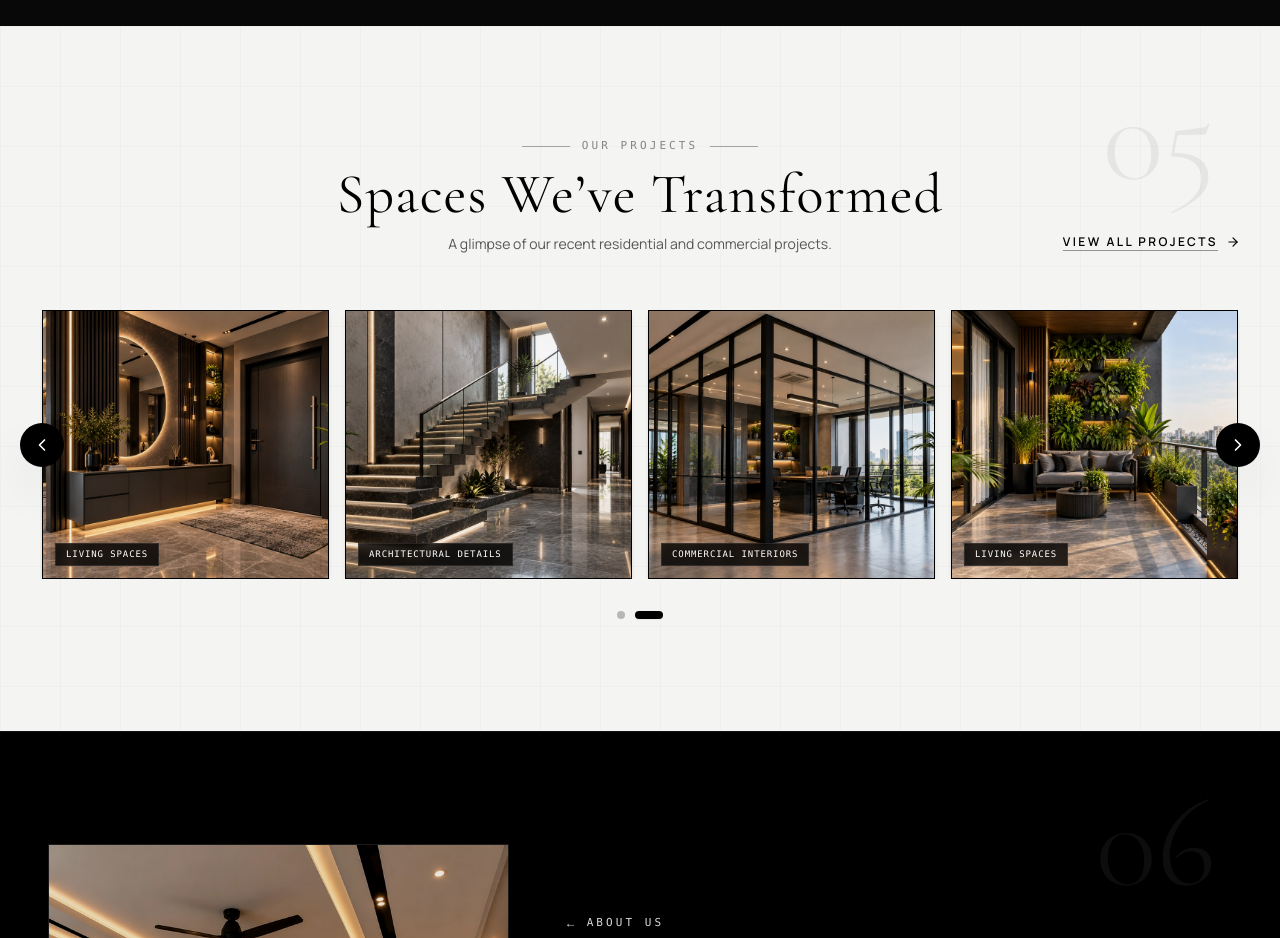
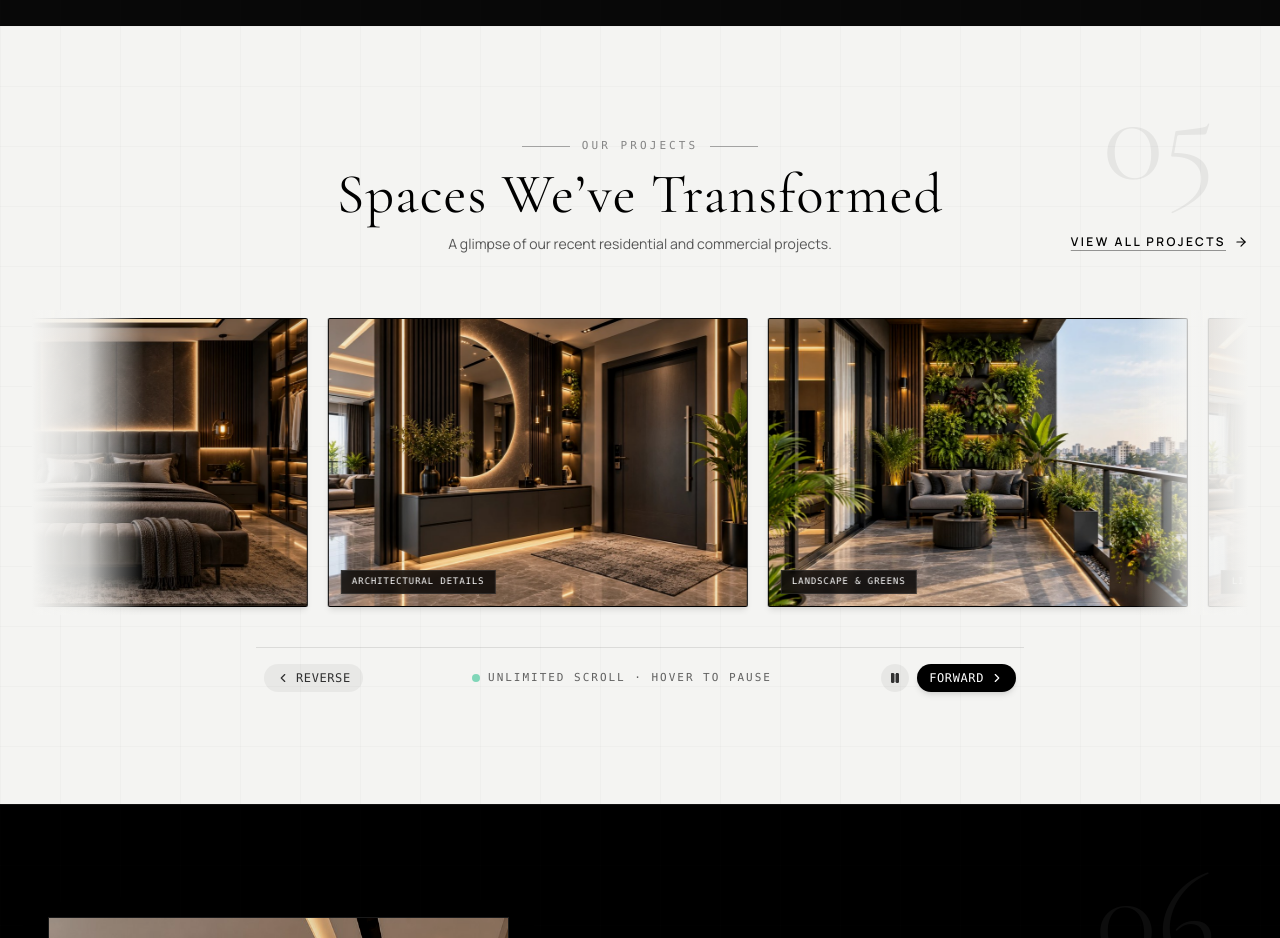
Before and after one commit to tillu370/SD-CLASSIC-INTERIORS, a React (Vite) app: page / in a window 1280 px wide. Shown: the part 5500-6438 px from the top of the page. Built offline with nearby package versions, Linux system fonts and the light colour scheme.

Commit message:
Implement unlimited infinite marquee scroll in PortfolioGallery

```diff
--- a/src/components/PortfolioGallery.tsx
+++ b/src/components/PortfolioGallery.tsx
@@ -1,5 +1,5 @@
-import React, { useState, useEffect, useRef } from 'react';
-import { ChevronLeft, ChevronRight, X, ArrowRight, Eye } from 'lucide-react';
+import React, { useState } from 'react';
+import { ChevronLeft, ChevronRight, X, ArrowRight, Eye, Play, Pause } from 'lucide-react';
 import { BRAND_INFO } from '../data/websiteData';
 
 interface CarouselSlide {
@@ -66,100 +66,30 @@ const CAROUSEL_PROJECTS: CarouselSlide[] = [
     category: "Living Spaces",
     image: "/images/projects/project_armchair_shadows.jpg",
     description: "High-contrast architectural shadows highlighting textural boucle upholstery."
+  },
+  {
+    id: "proj-turnkey-living",
+    title: "Turnkey Open Architectural Living & Dining Pavilion",
+    category: "Turnkey Interiors",
+    image: "/images/projects/living_dining_turnkey.jpg",
+    description: "Seamless open plan living and dining layout with warm timber ceiling accents and bespoke lighting."
+  },
+  {
+    id: "proj-ambient-suite",
+    title: "Acoustic Master Suite with Ambient Linear Illumination",
+    category: "Bedrooms",
+    image: "/images/projects/bedroom_ambient_lighting.jpg",
+    description: "Dark luxury bedroom suite with architectural fluted panels and subtle cove lighting."
   }
 ];
 
 export const PortfolioGallery: React.FC = () => {
-  const [slideIndex, setSlideIndex] = useState(0);
-  const [withTransition, setWithTransition] = useState(true);
+  const [isReversed, setIsReversed] = useState(false);
   const [isPaused, setIsPaused] = useState(false);
   const [lightboxProject, setLightboxProject] = useState<CarouselSlide | null>(null);
-  const touchStartXRef = useRef<number | null>(null);
 
-  // 4 projects per page slide
-  const itemsPerPage = 4;
-
-  // Group projects into slide pages
-  const pages: CarouselSlide[][] = [];
-  for (let i = 0; i < CAROUSEL_PROJECTS.length; i += itemsPerPage) {
-    pages.push(CAROUSEL_PROJECTS.slice(i, i + itemsPerPage));
-  }
-
-  // Extended pages for seamless continuous forward loop
-  const extendedPages = pages.length > 1 ? [...pages, pages[0]] : pages;
-
-  const handleNext = () => {
-    setWithTransition(true);
-    setSlideIndex((prev) => {
-      if (prev >= extendedPages.length - 1) {
-        return 1;
-      }
-      return prev + 1;
-    });
-  };
-
-  const handlePrev = () => {
-    setWithTransition(true);
-    setSlideIndex((prev) => {
-      if (prev <= 0) {
-        return pages.length - 1;
-      }
-      return prev - 1;
-    });
-  };
-
-  // When transition ends at the duplicate clone, seamlessly reset to index 0 without transition
-  const handleTransitionEnd = () => {
-    if (slideIndex >= pages.length) {
-      setWithTransition(false);
-      setSlideIndex(0);
-    }
-  };
-
-  // Re-enable smooth transition immediately after silent reset
-  useEffect(() => {
-    if (!withTransition) {
-      const raf = requestAnimationFrame(() => {
-        requestAnimationFrame(() => {
-          setWithTransition(true);
-        });
-      });
-      return () => cancelAnimationFrame(raf);
-    }
-  }, [withTransition]);
-
-  // Automatic slide: smoothly advances every 3.5 seconds
-  useEffect(() => {
-    if (isPaused || lightboxProject !== null) return;
-
-    const interval = setInterval(() => {
-      handleNext();
-    }, 3500);
-
-    return () => clearInterval(interval);
-  }, [isPaused, lightboxProject, slideIndex]);
-
-  // Touch swipe support for mobile & tablet users
-  const handleTouchStart = (e: React.TouchEvent) => {
-    setIsPaused(true);
-    touchStartXRef.current = e.targetTouches[0].clientX;
-  };
-
-  const handleTouchEnd = (e: React.TouchEvent) => {
-    setIsPaused(false);
-    if (touchStartXRef.current === null) return;
-    const touchEndX = e.changedTouches[0].clientX;
-    const deltaX = touchStartXRef.current - touchEndX;
-    if (deltaX > 40) {
-      handleNext();
-    } else if (deltaX < -40) {
-      handlePrev();
-    }
-    touchStartXRef.current = null;
-  };
-
-  // Active dot index mapped modulo totalPages
-  const activeDotIndex = slideIndex % pages.length;
+  // Duplicate for seamless 100% infinite marquee loop
+  const infiniteProjects = [...CAROUSEL_PROJECTS, ...CAROUSEL_PROJECTS];
 
   return (
     <section
@@ -175,7 +105,7 @@ export const PortfolioGallery: React.FC = () => {
         05
       </div>
 
-      <div className="max-w-[1440px] mx-auto px-4 sm:px-6 lg:px-10 relative z-10">
+      <div className="max-w-[1536px] mx-auto px-4 sm:px-6 lg:px-8 relative z-10">
         {/* Header Area */}
         <div className="relative mb-12 sm:mb-14">
           {/* Centered Editorial Header exactly matching user reference image */}
@@ -214,49 +144,26 @@ export const PortfolioGallery: React.FC = () => {
           </div>
         </div>
 
-        {/* 4 Cards Carousel Row with Seamless Automatic Side Sliding & Controls */}
-        <div className="relative group">
-          {/* Left Arrow Button */}
-          <button
-            onClick={() => {
-              setIsPaused(true);
-              handlePrev();
-              setTimeout(() => setIsPaused(false), 2000);
+        {/* Unlimited Infinite Horizontal Marquee Stream */}
+        <div className="relative w-full overflow-hidden py-2">
+          {/* Left & Right Soft Fade Gradients for continuous architectural illusion */}
+          <div className="absolute left-0 top-0 bottom-0 w-8 sm:w-20 md:w-28 bg-gradient-to-r from-[#F4F4F2] via-[#F4F4F2]/80 to-transparent z-20 pointer-events-none" />
+          <div className="absolute right-0 top-0 bottom-0 w-8 sm:w-20 md:w-28 bg-gradient-to-l from-[#F4F4F2] via-[#F4F4F2]/80 to-transparent z-20 pointer-events-none" />
+
+          {/* Seamless Infinite Marquee Track */}
+          <div
+            className="animate-infinite-marquee flex items-center space-x-3.5 sm:space-x-5 will-change-transform"
+            style={{
+              animationDirection: isReversed ? 'reverse' : 'normal',
+              animationPlayState: isPaused || lightboxProject !== null ? 'paused' : 'running',
+              animationDuration: '52s',
             }}
-            className="absolute -left-3 sm:-left-5 top-1/2 -translate-y-1/2 z-20 w-11 h-11 rounded-full bg-black text-white flex items-center justify-center shadow-2xl hover:bg-neutral-800 hover:scale-105 active:scale-95 transition-all duration-300 focus:outline-none focus:ring-2 focus:ring-black group/btn cursor-pointer"
-            aria-label="Previous projects slide"
           >
-            <ChevronLeft className="w-5 h-5 stroke-[2] transition-transform duration-300 group-hover/btn:-translate-x-0.5" />
-          </button>
-
-          {/* Sliding Track Viewport */}
+            {infiniteProjects.map((proj, idx) => (
               <div
-            className="overflow-hidden"
-            onTouchStart={handleTouchStart}
-            onTouchEnd={handleTouchEnd}
-          >
-            {/* Sliding Track with GPU acceleration & continuous seamless translation */}
-            <div
-              className={`flex will-change-transform ${
-                withTransition
-                  ? 'transition-transform duration-700 ease-[cubic-bezier(0.22,1,0.36,1)]'
-                  : ''
-              }`}
-              style={{ transform: `translateX(-${slideIndex * 100}%)` }}
-              onTransitionEnd={handleTransitionEnd}
-            >
-              {extendedPages.map((pageProjects, pageIdx) => (
-                <div
-                  key={pageIdx}
-                  className="w-full flex-shrink-0 grid grid-cols-1 sm:grid-cols-2 lg:grid-cols-4 gap-3 sm:gap-4 px-0.5"
-                >
-                  {pageProjects.map((proj, projIdx) => (
-                    <div
-                      key={`${proj.id}-${pageIdx}-${projIdx}`}
+                key={`${proj.id}-${idx}`}
                 onClick={() => setLightboxProject(proj)}
-                      onMouseEnter={() => setIsPaused(true)}
-                      onMouseLeave={() => setIsPaused(false)}
-                      className="group/card relative cursor-pointer overflow-hidden bg-black aspect-[16/15] sm:aspect-[4/3] lg:aspect-[16/15] border border-black/20 shadow-md hover:shadow-2xl transition-all duration-500"
+                className="group/card relative cursor-pointer overflow-hidden bg-black w-[280px] sm:w-[350px] md:w-[390px] lg:w-[420px] aspect-[16/11] shrink-0 border border-black/15 shadow-md hover:shadow-2xl transition-all duration-500 rounded-sm"
                 role="button"
                 tabIndex={0}
                 onKeyDown={(e) => {
@@ -270,13 +177,13 @@ export const PortfolioGallery: React.FC = () => {
                 <img
                   src={proj.image}
                   alt={proj.title}
-                        className="w-full h-full object-cover filter brightness-[0.95] contrast-[1.04] transition-transform duration-700 ease-out group-hover/card:scale-110"
+                  className="w-full h-full object-cover filter brightness-[0.95] contrast-[1.04] transition-transform duration-700 ease-out group-hover/card:scale-108"
                   loading="lazy"
                   draggable={false}
                 />
 
                 {/* Subtle dark vignette on hover */}
-                      <div className="absolute inset-0 bg-black/0 group-hover/card:bg-black/30 transition-colors duration-400" />
+                <div className="absolute inset-0 bg-black/0 group-hover/card:bg-black/35 transition-colors duration-400" />
 
                 {/* Eye Icon Hover Indicator */}
                 <div className="absolute inset-0 flex items-center justify-center opacity-0 group-hover/card:opacity-100 transition-all duration-300 pointer-events-none transform group-hover/card:scale-100 scale-75">
@@ -292,45 +199,61 @@ export const PortfolioGallery: React.FC = () => {
               </div>
             ))}
           </div>
-              ))}
+        </div>
+
+        {/* Editorial Controls & Infinite Status Bar */}
+        <div className="flex items-center justify-between max-w-3xl mx-auto px-2 mt-8 pt-4 border-t border-black/10">
+          {/* Reverse Direction */}
+          <button
+            onClick={() => setIsReversed(true)}
+            className={`inline-flex items-center space-x-1.5 px-3 py-1.5 rounded-full text-[10px] sm:text-xs font-mono tracking-wider uppercase transition-all duration-300 cursor-pointer ${
+              isReversed
+                ? 'bg-black text-white shadow-md'
+                : 'bg-black/5 text-graphite hover:bg-black/10'
+            }`}
+            aria-label="Scroll in reverse direction"
+          >
+            <ChevronLeft className="w-3.5 h-3.5" />
+            <span className="hidden sm:inline">Reverse</span>
+          </button>
+
+          {/* Infinite Stream Indicator */}
+          <div className="flex items-center space-x-2 text-[10px] sm:text-[11px] font-mono tracking-[0.18em] uppercase text-graphite/75 select-none">
+            <span className="w-2 h-2 rounded-full bg-emerald-500 animate-pulse" />
+            <span>Unlimited Scroll · Hover To Pause</span>
+          </div>
+
+          {/* Pause / Play Toggle & Forward Direction */}
+          <div className="flex items-center space-x-2">
+            <button
+              onClick={() => setIsPaused((prev) => !prev)}
+              className={`p-2 rounded-full transition-all duration-300 cursor-pointer ${
+                isPaused
+                  ? 'bg-black text-white shadow-md'
+                  : 'bg-black/5 text-graphite hover:bg-black/10'
+              }`}
+              aria-label={isPaused ? "Resume scroll" : "Pause scroll"}
+              title={isPaused ? "Play" : "Pause"}
+            >
+              {isPaused ? <Play className="w-3 h-3 fill-current" /> : <Pause className="w-3 h-3 fill-current" />}
+            </button>
+
+            <button
+              onClick={() => setIsReversed(false)}
+              className={`inline-flex items-center space-x-1.5 px-3 py-1.5 rounded-full text-[10px] sm:text-xs font-mono tracking-wider uppercase transition-all duration-300 cursor-pointer ${
+                !isReversed
+                  ? 'bg-black text-white shadow-md'
+                  : 'bg-black/5 text-graphite hover:bg-black/10'
+              }`}
+              aria-label="Scroll in forward direction"
+            >
+              <span className="hidden sm:inline">Forward</span>
+              <ChevronRight className="w-3.5 h-3.5" />
+            </button>
+          </div>
         </div>
       </div>
 
-          {/* Right Arrow Button */}
-          <button
-            onClick={() => {
-              setIsPaused(true);
-              handleNext();
-              setTimeout(() => setIsPaused(false), 2000);
-            }}
-            className="absolute -right-3 sm:-right-5 top-1/2 -translate-y-1/2 z-20 w-11 h-11 rounded-full bg-black text-white flex items-center justify-center shadow-2xl hover:bg-neutral-800 hover:scale-105 active:scale-95 transition-all duration-300 focus:outline-none focus:ring-2 focus:ring-black group/btn cursor-pointer"
-            aria-label="Next projects slide"
-          >
-            <ChevronRight className="w-5 h-5 stroke-[2] transition-transform duration-300 group-hover/btn:translate-x-0.5" />
-          </button>
-        </div>
-
-        {/* Carousel Pagination Dots */}
-        <div className="flex items-center justify-center space-x-2.5 mt-8">
-          {pages.map((_, idx) => (
-            <button
-              key={idx}
-              onClick={() => {
-                setWithTransition(true);
-                setSlideIndex(idx);
-                setIsPaused(true);
-                setTimeout(() => setIsPaused(false), 2500);
-              }}
-              className={`transition-all duration-500 rounded-full cursor-pointer ${
-                activeDotIndex === idx
-                  ? 'w-7 h-2 bg-black shadow-sm'
-                  : 'w-2 h-2 bg-black/25 hover:bg-black/50'
-              }`}
-              aria-label={`Go to slide page ${idx + 1}`}
-            />
-          ))}
-        </div>
-      </div>
 
       {/* Lightbox Modal */}
       {lightboxProject && (
--- a/src/index.css
+++ b/src/index.css
@@ -92,3 +92,33 @@
   border-width: 1px;
   border-color: rgba(0, 0, 0, 0.12);
 }
+
+/* Unlimited infinite continuous scroll marquee */
+@keyframes infiniteMarquee {
+  0% {
+    transform: translate3d(0, 0, 0);
+  }
+  100% {
+    transform: translate3d(-50%, 0, 0);
+  }
+}
+
+.animate-infinite-marquee {
+  display: flex;
+  width: max-content;
+  animation: infiniteMarquee 42s linear infinite;
+  will-change: transform;
+}
+
+.animate-infinite-marquee:hover {
+  animation-play-state: paused;
+}
+
+/* Hide scrollbars cleanly */
+.no-scrollbar::-webkit-scrollbar {
+  display: none;
+}
+.no-scrollbar {
+  -ms-overflow-style: none;
+  scrollbar-width: none;
+}
```
Lines whose indentation alone changed are shown as unchanged.
